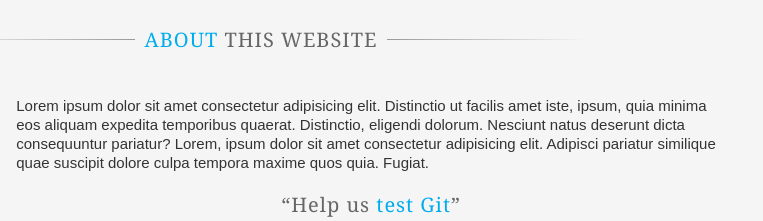
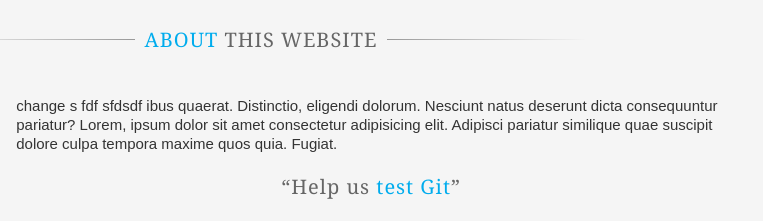
Before and after one commit to elhamzahed/vcs-test-website-2, a plain HTML site: page index.html in a window 1280 px wide. Shown: the part 150-371 px from the top of the page, 379-1142 px from the left. Drawn offline with Linux system fonts and the light colour scheme.

Commit message:
change word

```diff
--- a/index.html
+++ b/index.html
@@ -31,7 +31,7 @@
                         </figure>
                     </aside>
                     <div class="sidebar-content__content">
-                        <p>Lorem ipsum dolor sit amet consectetur adipisicing elit. Distinctio ut facilis amet iste, ipsum, quia minima eos aliquam expedita temporibus quaerat. Distinctio, eligendi dolorum. Nesciunt natus deserunt dicta consequuntur pariatur? Lorem, ipsum dolor sit amet consectetur adipisicing elit. Adipisci pariatur similique quae suscipit dolore culpa tempora maxime quos quia. Fugiat.</p>
+                        <p>change  s fdf sfdsdf ibus quaerat. Distinctio, eligendi dolorum. Nesciunt natus deserunt dicta consequuntur pariatur? Lorem, ipsum dolor sit amet consectetur adipisicing elit. Adipisci pariatur similique quae suscipit dolore culpa tempora maxime quos quia. Fugiat.</p>
 
                         <blockquote>
                             <p>&ldquo;Help us <b class="special">test Git</b>&rdquo;</p>
```
